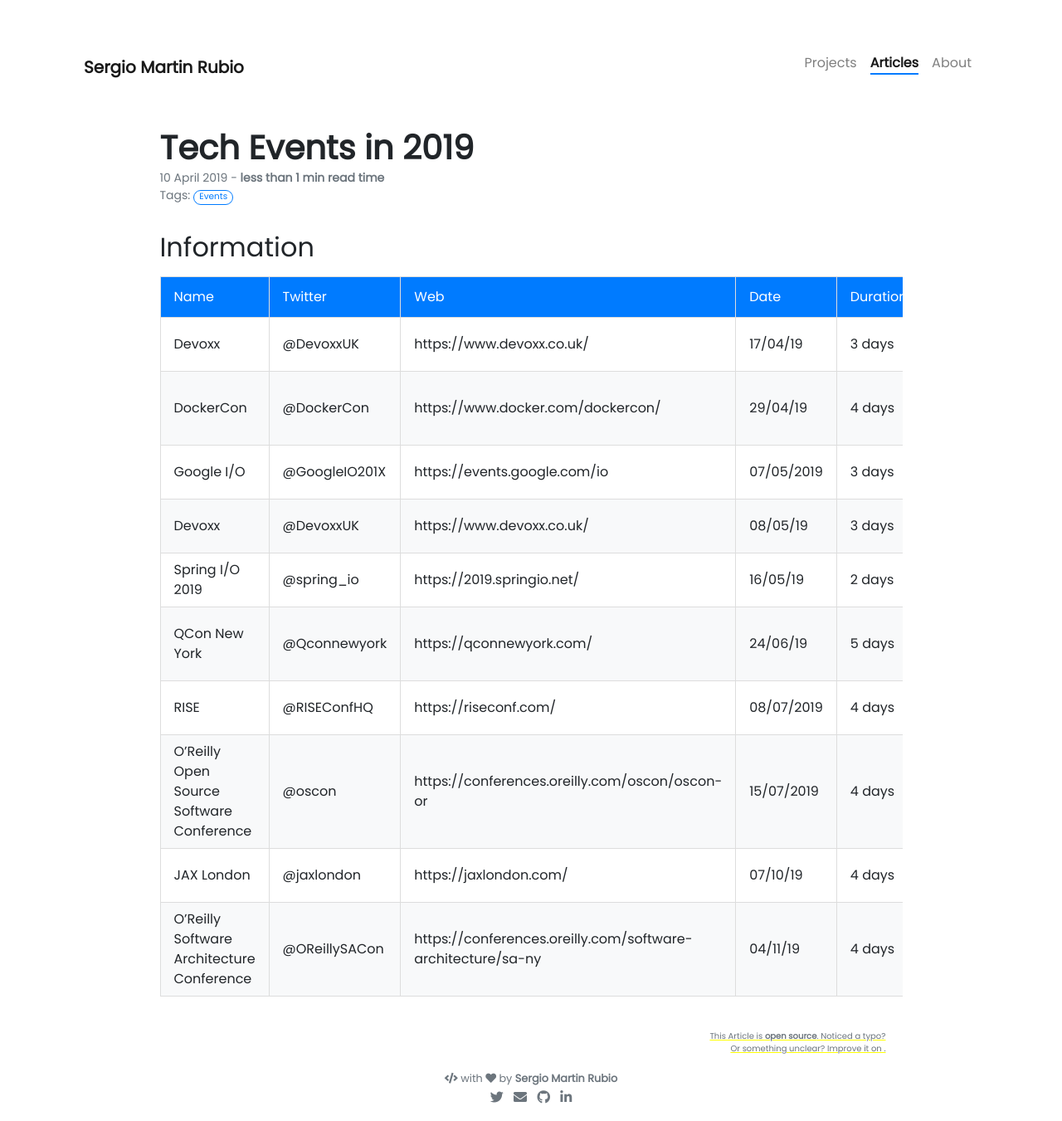
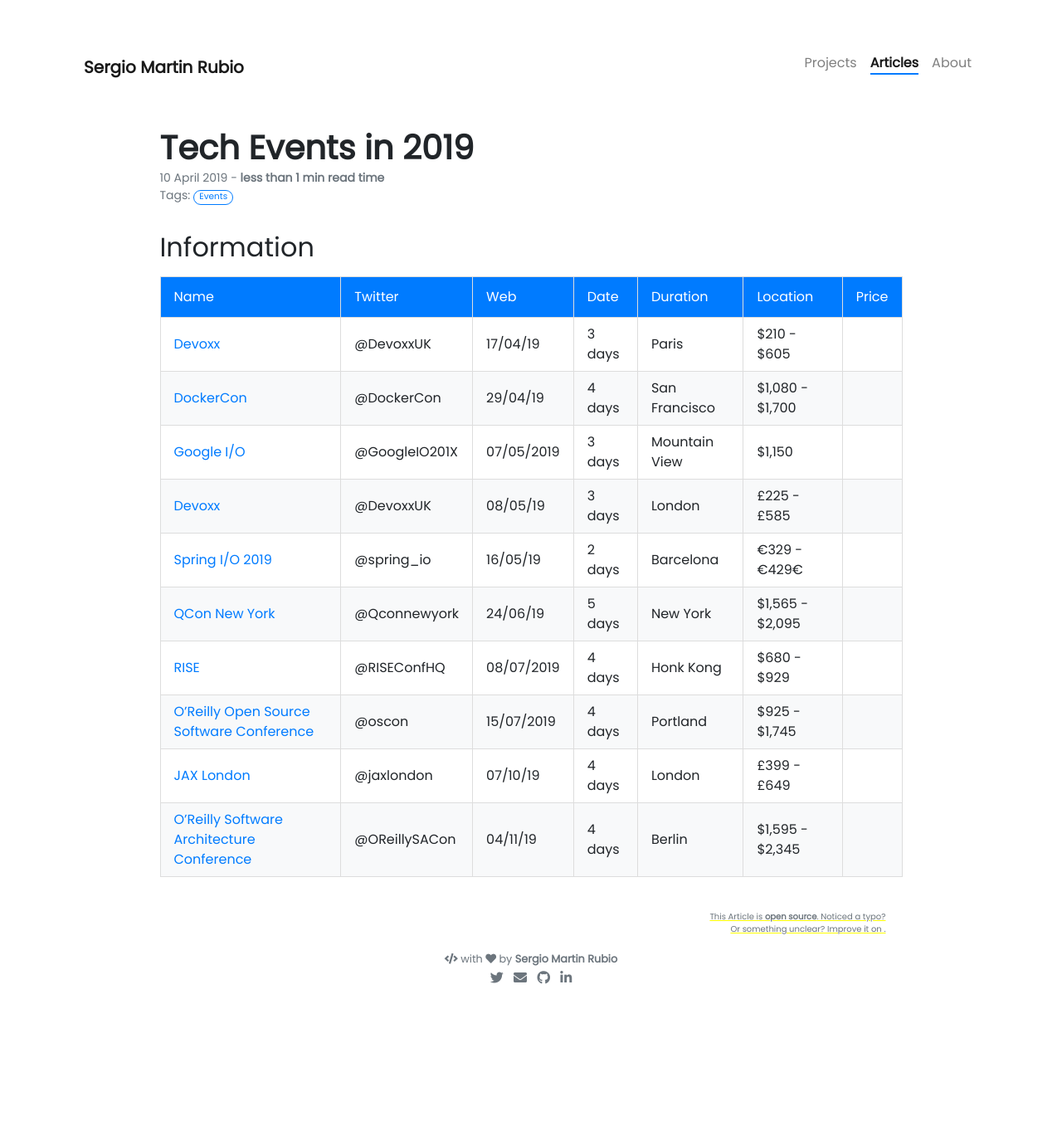
Before and after one commit to jackhman/sergio-martin-rubio-site, a Jekyll site: the page built from _posts/2019-04-10-tech-events-in-2019.md, in a window 1280 px wide. Shown: the whole page at 83% size. Built offline with Jekyll 4.4.1, drawn with Linux system fonts in a browser that asks for light colours; nearby versions of some CDN libraries; our own code applies the rules of GitHub Pages for plain Markdown files; comment, search, counter and statistics services are not loaded; after the commit the page ends 1207 px from its top, so only the background shows below that.

Commit message:
update article

```diff
--- a/_posts/2019-04-10-tech-events-in-2019.md
+++ b/_posts/2019-04-10-tech-events-in-2019.md
@@ -10,13 +10,13 @@
 
 Name | Twitter | Web | Date | Duration | Location | Price
 ---------|----------|---------|---------|---------|---------|---------
-Devoxx | @DevoxxUK |	https://www.devoxx.co.uk/ |	17/04/19 |	3 days |	Paris |	$210 - $605
-DockerCon |	@DockerCon |	https://www.docker.com/dockercon/ |	29/04/19 |	4 days |	San Francisco |	$1,080 - $1,700
-Google I/O |	@GoogleIO201X |	https://events.google.com/io |	07/05/2019 |	3 days |	Mountain View |	$1,150
-Devoxx |	@DevoxxUK |	https://www.devoxx.co.uk/ |	08/05/19 |	3 days |	London |	£225 - £585
-Spring I/O 2019 |	@spring_io |	https://2019.springio.net/ |	16/05/19 |	2 days |	Barcelona |	€329 - €429€
-QCon New York |	@Qconnewyork |	https://qconnewyork.com/ |	24/06/19 |	5 days |	New York |	$1,565 - $2,095
-RISE |	@RISEConfHQ |	https://riseconf.com/ |	08/07/2019 |	4 days |	Honk Kong |	$680 - $929
-O'Reilly Open Source Software Conference |	@oscon |	https://conferences.oreilly.com/oscon/oscon-or |	15/07/2019 |	4 days |	Portland |	$925 - $1,745
-JAX London |	@jaxlondon |	https://jaxlondon.com/ |	07/10/19 |	4 days |	London |	£399 - £649
-O'Reilly Software Architecture Conference |	@OReillySACon |	https://conferences.oreilly.com/software-architecture/sa-ny |	04/11/19 |	4 days |	Berlin |	$1,595 - $2,345
+[Devoxx](https://www.devoxx.co.uk/) | @DevoxxUK |	17/04/19 |	3 days |	Paris |	$210 - $605
+[DockerCon](https://www.docker.com/dockercon/) |	@DockerCon |	29/04/19 |	4 days |	San Francisco |	$1,080 - $1,700
+[Google I/O](https://events.google.com/io) |	@GoogleIO201X |	07/05/2019 |	3 days |	Mountain View |	$1,150
+[Devoxx](https://www.devoxx.co.uk/) |	@DevoxxUK |	08/05/19 |	3 days |	London |	£225 - £585
+[Spring I/O 2019](https://2019.springio.net/) |	@spring_io |	16/05/19 |	2 days |	Barcelona |	€329 - €429€
+[QCon New York](https://qconnewyork.com/) |	@Qconnewyork |	24/06/19 |	5 days |	New York |	$1,565 - $2,095
+[RISE](https://riseconf.com/) |	@RISEConfHQ |	08/07/2019 |	4 days |	Honk Kong |	$680 - $929
+[O'Reilly Open Source Software Conference](https://conferences.oreilly.com/oscon/oscon-or) |	@oscon |	15/07/2019 |	4 days |	Portland |	$925 - $1,745
+[JAX London](https://jaxlondon.com/) |	@jaxlondon |	07/10/19 |	4 days |	London |	£399 - £649
+[O'Reilly Software Architecture Conference](https://conferences.oreilly.com/software-architecture/sa-ny) |	@OReillySACon |	04/11/19 |	4 days |	Berlin |	$1,595 - $2,345
```
